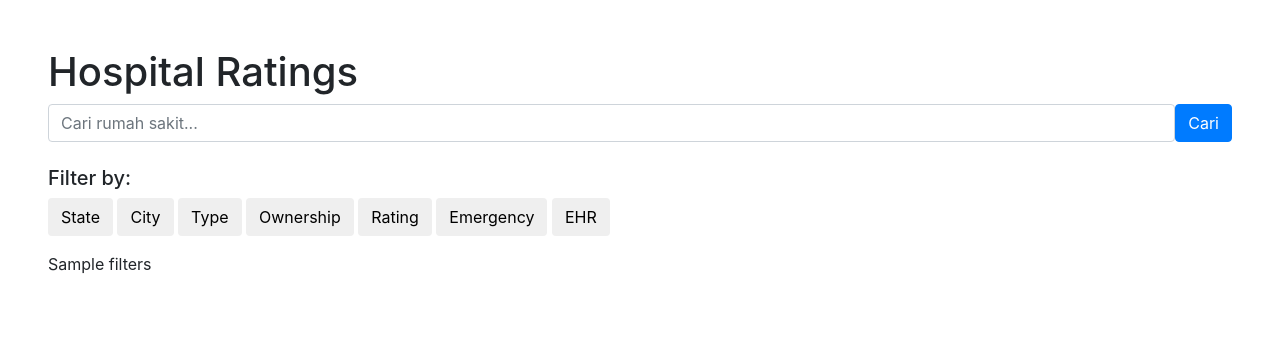
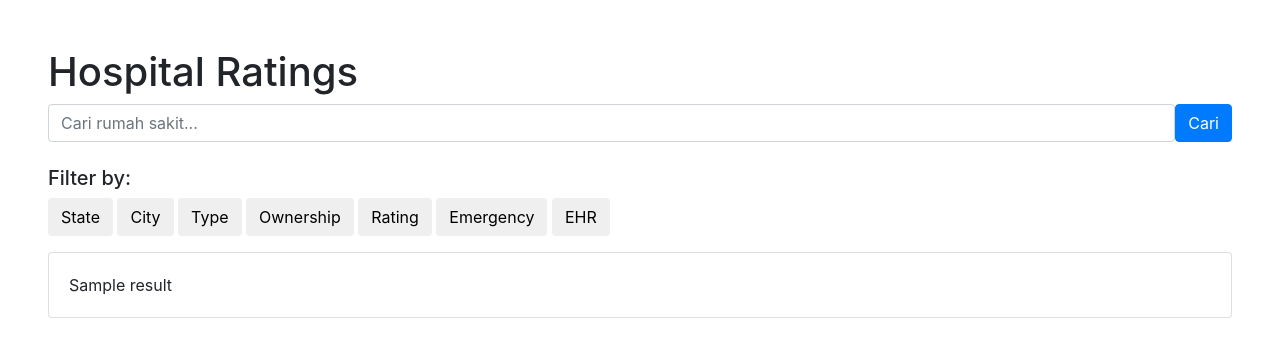
Before and after one commit to dnswd/semanthink, a Django app: template hospitals/templates/index.html in a window 1280 px wide. Shown: the top 357 px of the page. Run offline with Django 4.2, Linux system fonts and the light colour scheme; the template is opened without the code that fills it: most values are stand-ins (such as "Sample title", 1, 10 or a date in 2020); some libraries are stand-ins or nearby versions.

Commit message:
Change variable names & update UI

```diff
--- a/hospitals/templates/index.html
+++ b/hospitals/templates/index.html
@@ -270,7 +270,14 @@
 
             </div>
 
-          {{ filters }}
+            {% for result in results %}
+            <div class="card">
+              <div class="card-body">
+                {{ result }}
+              </div>
+            </div>
+            {% endfor %}
+
     </div>
     </div>
     </div>
```
Also changed, not shown: hospitals/views.py (+8 -9 lines).
